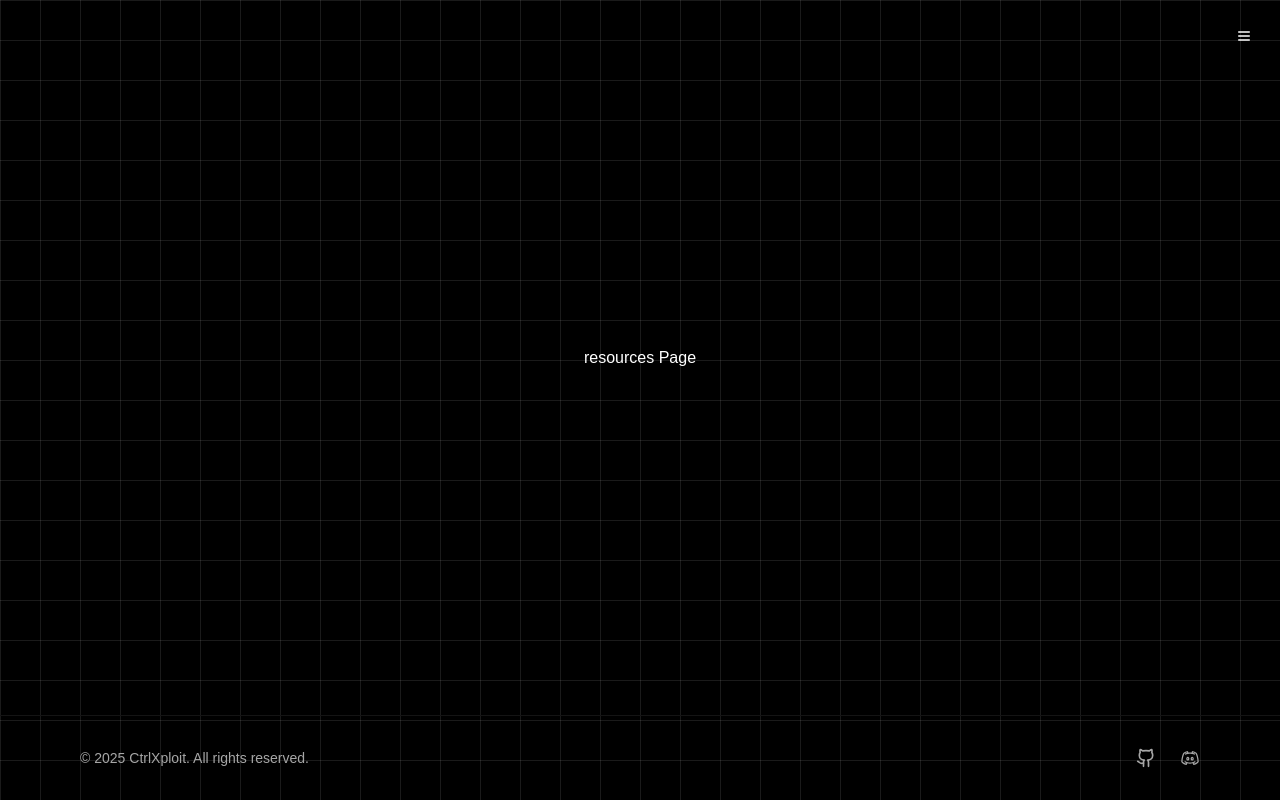
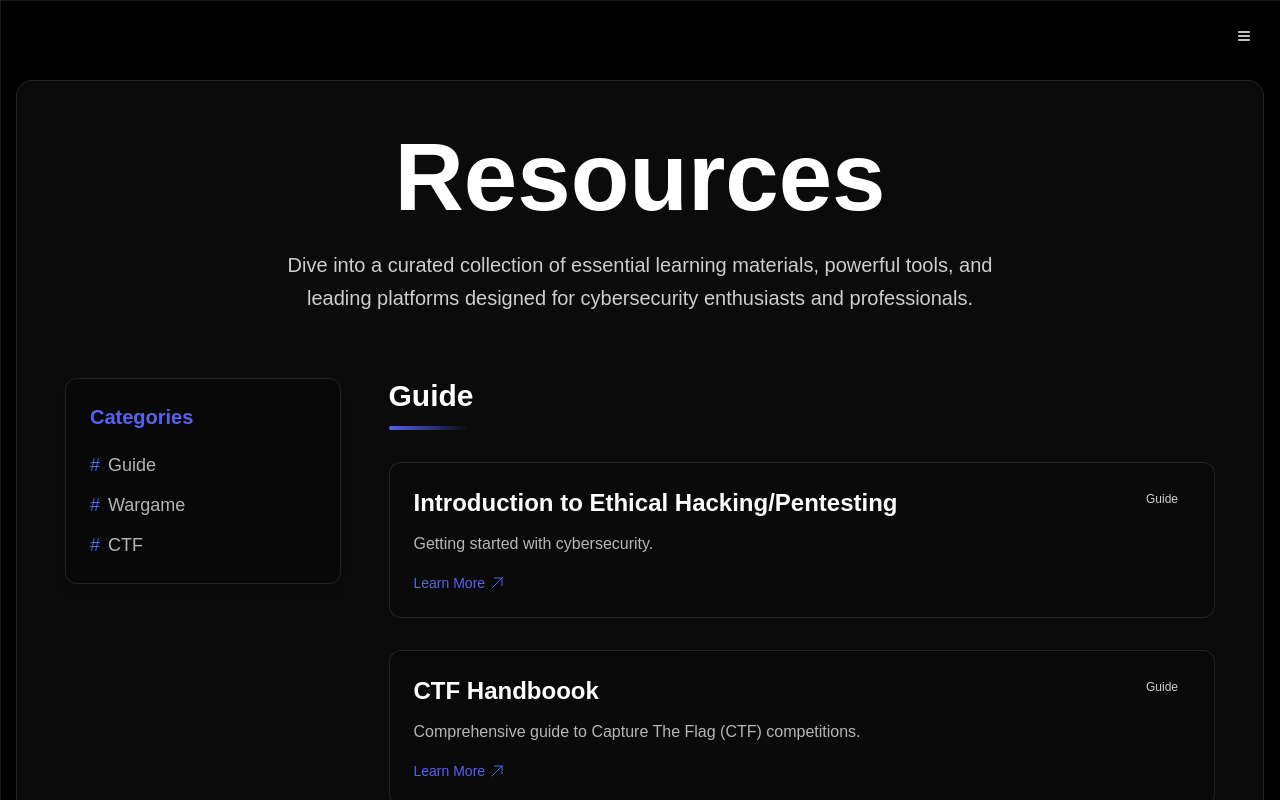
Before and after one commit to CtrlXploit/website, a Next.js app: page /resources in a window 1280 px wide. Shown: the top 800 px of the page. Built offline with nearby package versions, Linux system fonts and the light colour scheme; a web font is replaced by a local one.

Commit message:
add resources page

```diff
--- a/package.json
+++ b/package.json
@@ -14,6 +14,7 @@
   "dependencies": {
     "@genkit-ai/googleai": "^1.14.1",
     "@genkit-ai/next": "^1.14.1",
+    "@heroicons/react": "^2.2.0",
     "@hookform/resolvers": "^4.1.3",
     "@radix-ui/react-accordion": "^1.2.3",
     "@radix-ui/react-alert-dialog": "^1.1.6",
--- a/src/app/resources/page.tsx
+++ b/src/app/resources/page.tsx
@@ -1 +1,134 @@
-export default function Page() { return (<div>resources Page</div>); }
+"use client";
+import React from "react";
+import GlitchText from "@/components/GlitchText";
+import { resources } from "@/data/resources";
+import { ArrowUpRightIcon } from "@heroicons/react/24/outline";
+
+// Helper function to create URL-friendly slugs
+const slugify = (text: string) => {
+  return text
+    .toString()
+    .toLowerCase()
+    .replace(/\s+/g, "-")
+    .replace(/[^\w-]+/g, "")
+    .replace(/--+/g, "-")
+    .replace(/^-+/, "")
+    .replace(/-+$/, "");
+};
+
+export default function Resources() {
+  // Group resources by category
+  const groupedResources: Record<string, typeof resources> = {};
+
+  resources.forEach((resource) => {
+    const { category } = resource; // now TypeScript knows resource is a Resource
+    if (!groupedResources[category]) {
+      groupedResources[category] = [];
+    }
+    groupedResources[category].push(resource);
+  });
+
+  const categories = Object.keys(groupedResources);
+
+  return (
+    // This is the new parent container that creates the overall box
+    <div className="w-full max-w-7xl mx-auto my-16 bg-[#0b0b0b] border border-white/10 rounded-2xl p-8 md:p-12">
+      {/* The original content starts here, with padding removed as it's now on the parent */}
+      <div className="w-full">
+        {/* Header */}
+        <header className="text-center w-full relative mb-16">
+          <GlitchText
+            speed={1}
+            enableShadows={true}
+            enableOnHover={true}
+            className="whitespace-nowrap mb-6 text-6xl md:text-7xl lg:text-8xl"
+          >
+            Resources
+          </GlitchText>
+          <p className="text-xl text-foreground/80 max-w-3xl mx-auto leading-relaxed">
+            Dive into a curated collection of essential learning materials,
+            powerful tools, and leading platforms designed for cybersecurity
+            enthusiasts and professionals.
+          </p>
+        </header>
+
+        {/* Documentation Layout */}
+        <div className="w-full flex flex-col md:flex-row gap-12">
+          {/* Sidebar */}
+          <aside className="md:w-1/4">
+            <div className="sticky top-24 p-6 bg-black/20 border border-white/10 rounded-xl shadow-lg backdrop-blur-sm">
+              <h3 className="text-xl font-bold text-primary mb-5">
+                Categories
+              </h3>
+              <nav>
+                <ul className="space-y-3">
+                  {categories.map((category) => (
+                    <li key={category}>
+                      <a
+                        href={`#${slugify(category)}`}
+                        className="flex items-center text-lg text-foreground/70 hover:text-primary transition-all duration-300 transform hover:translate-x-1"
+                      >
+                        <span className="mr-2 text-primary">#</span> {category}
+                      </a>
+                    </li>
+                  ))}
+                </ul>
+              </nav>
+            </div>
+          </aside>
+
+          {/* Main Content */}
+          <main className="md:w-3/4">
+            <div className="space-y-16">
+              {Object.entries(groupedResources).map(([category, items]) => (
+                <section
+                  key={category}
+                  id={slugify(category)}
+                  className="scroll-mt-28"
+                >
+                  <h2 className="text-3xl font-bold text-white mb-8 relative pb-4">
+                    {category}
+                    <span className="absolute left-0 bottom-0 w-20 h-1 bg-gradient-to-r from-primary to-transparent rounded-full"></span>
+                  </h2>
+                  <div className="space-y-8">
+                    {items.map((res) => (
+                      <a
+                        key={res.link}
+                        href={res.link}
+                        target="_blank"
+                        rel="noopener noreferrer"
+                        className="group relative block bg-gradient-to-br from-black/10 to-black/5 border border-white/10 rounded-xl p-6 w-full text-left transition-all duration-500 hover:border-primary/50 hover:shadow-2xl hover:shadow-primary/10 overflow-hidden before:absolute before:inset-0 before:bg-gradient-to-br before:from-primary/20 before:to-transparent before:opacity-0 group-hover:before:opacity-100 before:transition-opacity before:duration-500"
+                      >
+                        <div className="relative z-10">
+                          <div className="flex items-start justify-between mb-3">
+                            <h3
+                              className={`text-2xl font-semibold ${"text-foreground"} group-hover:text-primary transition-colors duration-300`}
+                            >
+                              {res.title}
+                            </h3>
+                            <span
+                              className={`px-3 py-1 text-xs font-medium rounded-full ml-4 opacity-80`}
+                            >
+                              {res.category}
+                            </span>
+                          </div>
+                          <p className="text-md text-foreground/70 mb-4 leading-relaxed">
+                            {res.description}
+                          </p>
+                          <span className="flex items-center text-primary group-hover:text-white transition-colors duration-300 text-sm">
+                            Learn More{" "}
+                            <ArrowUpRightIcon className="ml-1 w-4 h-4" />
+                          </span>
+                        </div>
+                      </a>
+                    ))}
+                  </div>
+                </section>
+              ))}
+            </div>
+          </main>
+        </div>
+      </div>
+    </div>
+  );
+}
--- a/src/components/mobile-menu.tsx
+++ b/src/components/mobile-menu.tsx
@@ -1,55 +1,59 @@
 "use client";
 
-import Link from 'next/link';
-import { useEffect } from 'react';
+import Link from "next/link";
+import { useEffect } from "react";
 
 interface MobileMenuProps {
   onClose: () => void;
 }
 
 const mainNav = [
-    { label: 'About', href: '/about' },
-    { label: 'Join Us', href: '#' },
-    { label: 'Events', href: '#' },
-    { label: 'Achievements', href: '#' },
+  { label: "About", href: "/about" },
+  { label: "Join Us", href: "#" },
+  { label: "Events", href: "#" },
+  { label: "Achievements", href: "#" },
 ];
 
 const secondaryNav = [
-    { label: 'Projects', href: '#' },
-    { label: 'Wargames', href: '#' },
-    { label: 'Blog', href: '#' },
-    { label: 'Resources', href: '#' },
-    { label: 'Contact', href: '#' },
-]
+  { label: "Projects", href: "#" },
+  { label: "Wargames", href: "#" },
+  { label: "Blog", href: "#" },
+  { label: "Resources", href: "/resources" },
+  { label: "Contact", href: "#" },
+];
 
 export function MobileMenu({ onClose }: MobileMenuProps) {
   useEffect(() => {
     const handleEsc = (event: KeyboardEvent) => {
-      if (event.key === 'Escape') {
+      if (event.key === "Escape") {
         onClose();
       }
     };
-    window.addEventListener('keydown', handleEsc);
-    document.body.style.overflow = 'hidden';
+    window.addEventListener("keydown", handleEsc);
+    document.body.style.overflow = "hidden";
 
     return () => {
-      window.removeEventListener('keydown', handleEsc);
-      document.body.style.overflow = '';
+      window.removeEventListener("keydown", handleEsc);
+      document.body.style.overflow = "";
     };
   }, [onClose]);
 
   return (
     <div
       className="fixed inset-0 z-50 animate-in fade-in-0 backdrop-blur-md"
-      style={{
-        '--bg-color': '#000000',
-        '--text-color-primary': '#ffffff',
-        '--text-color-secondary': '#b9bbbe',
-        '--accent-color': '#5865f2',
-        '--border-color': '#202225',
-        '--font-main-right': '"Hubot Sans", "Mona Sans", -apple-system, BlinkMacSystemFont, "Segoe UI", Helvetica, Arial, sans-serif',
-        '--font-main-left': '"Blimone", "Hubot Sans", "Mona Sans", -apple-system, BlinkMacSystemFont, "Segoe UI", Helvetica, Arial, sans-serif, "Apple Color Emoji", "Segoe UI Emoji", "Segoe UI Symbol"',
-      } as React.CSSProperties}
+      style={
+        {
+          "--bg-color": "#000000",
+          "--text-color-primary": "#ffffff",
+          "--text-color-secondary": "#b9bbbe",
+          "--accent-color": "#5865f2",
+          "--border-color": "#202225",
+          "--font-main-right":
+            '"Hubot Sans", "Mona Sans", -apple-system, BlinkMacSystemFont, "Segoe UI", Helvetica, Arial, sans-serif',
+          "--font-main-left":
+            '"Blimone", "Hubot Sans", "Mona Sans", -apple-system, BlinkMacSystemFont, "Segoe UI", Helvetica, Arial, sans-serif, "Apple Color Emoji", "Segoe UI Emoji", "Segoe UI Symbol"',
+        } as React.CSSProperties
+      }
     >
       <div className="hidden md:block absolute top-0 left-10 h-full w-px bg-[var(--border-color)] z-[2]" />
       <div className="h-full w-full grid grid-rows-[auto_1fr_auto] text-[var(--text-color-primary)] bg-black/80 backdrop-blur-xl">
@@ -58,7 +62,7 @@ export function MobileMenu({ onClose }: MobileMenuProps) {
             href="/"
             onClick={onClose}
             className="text-lg sm:text-xl relative pl-4 font-medium transition-transform duration-300 ease-in-out hover:scale-105 group"
-            style={{ fontFamily: 'var(--font-main-right)' }}
+            style={{ fontFamily: "var(--font-main-right)" }}
           >
             {/* <sup className="text-2xl sm:text-3xl md:text-4xl font-thin absolute -top-3 left-0 text-[var(--text-color-secondary)] transition-colors duration-300 ease-in-out group-hover:text-[var(--accent-color)]"></sup> */}
             CtrlXploit
@@ -76,16 +80,21 @@ export function MobileMenu({ onClose }: MobileMenuProps) {
           <div className="hidden md:block absolute top-[6.5rem] left-0 right-0 h-[1px] bg-[var(--border-color)] z-10"></div>
 
           <main className="md:border-r border-b md:border-b-0 border-[var(--border-color)] py-14 px-10 md:px-16 flex flex-col transition-colors duration-300">
-            <h2 className="text-xs font-medium text-[var(--text-color-secondary)] tracking-[0.12em] uppercase mb-16 relative after:content-[''] after:absolute after:bottom-[-1rem] after:left-0 after:w-[50px] after:h-[2px] after:bg-[var(--accent-color)] hover:after:w-[100px] after:transition-all after:duration-300">Main</h2>
+            <h2 className="text-xs font-medium text-[var(--text-color-secondary)] tracking-[0.12em] uppercase mb-16 relative after:content-[''] after:absolute after:bottom-[-1rem] after:left-0 after:w-[50px] after:h-[2px] after:bg-[var(--accent-color)] hover:after:w-[100px] after:transition-all after:duration-300">
+              Main
+            </h2>
             <nav>
               <ul className="group">
-                {mainNav.map(item => (
+                {mainNav.map((item) => (
                   <li key={item.label}>
                     <Link
                       href={item.href}
                       onClick={onClose}
                       className="inline-block relative mb-5 pb-2 text-[32px] sm:text-[40px] md:text-[52px] font-normal uppercase tracking-tighter leading-tight text-white opacity-90 transition-all duration-300 hover:opacity-100 group-hover:opacity-30 hover:!opacity-100 after:content-[''] after:absolute after:bottom-0 after:left-0 after:h-[1px] after:w-0 after:bg-[var(--accent-color)] after:transition-all after:duration-300 hover:after:w-full"
-                      style={{ fontFamily: 'var(--font-main-left)', fontFeatureSettings: '"liga", "ss02"' }}
+                      style={{
+                        fontFamily: "var(--font-main-left)",
+                        fontFeatureSettings: '"liga", "ss02"',
+                      }}
                     >
                       {item.label}
                     </Link>
@@ -96,13 +105,23 @@ export function MobileMenu({ onClose }: MobileMenuProps) {
           </main>
           <aside className="py-14 px-10 md:px-16 transition-colors duration-300">
             <header className="flex justify-between items-center mb-8">
-              <h2 className="text-xs font-medium text-[var(--text-color-secondary)] tracking-[0.12em] uppercase relative after:content-[''] after:absolute after:bottom-[-1rem] after:left-0 after:w-[50px] after:h-[2px] after:bg-[var(--accent-color)] hover:after:w-[100px] after:transition-all after:duration-300">More</h2>
-              <Link href="#" className="text-xs text-[var(--text-color-secondary)] tracking-[0.08em] font-medium uppercase transition-colors hover:text-[var(--accent-color)]">See All &gt;</Link>
+              <h2 className="text-xs font-medium text-[var(--text-color-secondary)] tracking-[0.12em] uppercase relative after:content-[''] after:absolute after:bottom-[-1rem] after:left-0 after:w-[50px] after:h-[2px] after:bg-[var(--accent-color)] hover:after:w-[100px] after:transition-all after:duration-300">
+                More
+              </h2>
+              <Link
+                href="#"
+                className="text-xs text-[var(--text-color-secondary)] tracking-[0.08em] font-medium uppercase transition-colors hover:text-[var(--accent-color)]"
+              >
+                See All &gt;
+              </Link>
             </header>
             <nav>
               <ul className="relative group">
-                {secondaryNav.map(topic => (
-                  <li key={topic.label} className="relative after:content-[''] after:absolute after:bottom-0 after:left-[-2.5rem] md:after:left-[-4rem] after:right-[-2.5rem] md:after:right-[-4rem] after:h-[1px] after:bg-[var(--border-color)] last:after:hidden">
+                {secondaryNav.map((topic) => (
+                  <li
+                    key={topic.label}
+                    className="relative after:content-[''] after:absolute after:bottom-0 after:left-[-2.5rem] md:after:left-[-4rem] after:right-[-2.5rem] md:after:right-[-4rem] after:h-[1px] after:bg-[var(--border-color)] last:after:hidden"
+                  >
                     <Link
                       href={topic.href}
                       onClick={onClose}
--- /dev/null
+++ b/src/data/resources.ts
@@ -0,0 +1,47 @@
+export interface Resource {
+  title: string;
+  description: string;
+  link: string;
+  category: string;
+  //   color?: string; // optional Tailwind color for category
+}
+
+export const resources: Resource[] = [
+  {
+    title: "Introduction to Ethical Hacking/Pentesting",
+    description: "Getting started with cybersecurity.",
+    link: "https://resources.cyberlabs.club/security",
+    category: "Guide",
+    //     color: "text-rose-400",
+  },
+  {
+    title: "OverTheWire Bandit",
+    description: "Wargame for beginners to learn Linux and security concepts.",
+    link: "https://overthewire.org/wargames/bandit/",
+    category: "Wargame",
+    //     color: "text-emerald-400",
+  },
+  {
+    title: "picoCTF",
+    description:
+      "Beginner-friendly CTF platform by Carnegie Mellon University.",
+    link: "https://play.picoctf.org/practice",
+    category: "CTF",
+    //     color: "text-purple-400",
+  },
+  {
+    title: "TryHackMe",
+    description:
+      "Online platform to learn cyber security through hands-on labs and exercises",
+    link: "https://tryhackme.com/",
+    category: "CTF",
+    //     color: "text-amber-400",
+  },
+  {
+    title: "CTF Handboook",
+    description: "Comprehensive guide to Capture The Flag (CTF) competitions.",
+    link: "https://ctf101.org/",
+    category: "Guide",
+    //     color: "text-sky-400",
+  },
+];
```
Also changed, not shown: 1 other file (tests, documents, lock files or other folders).
